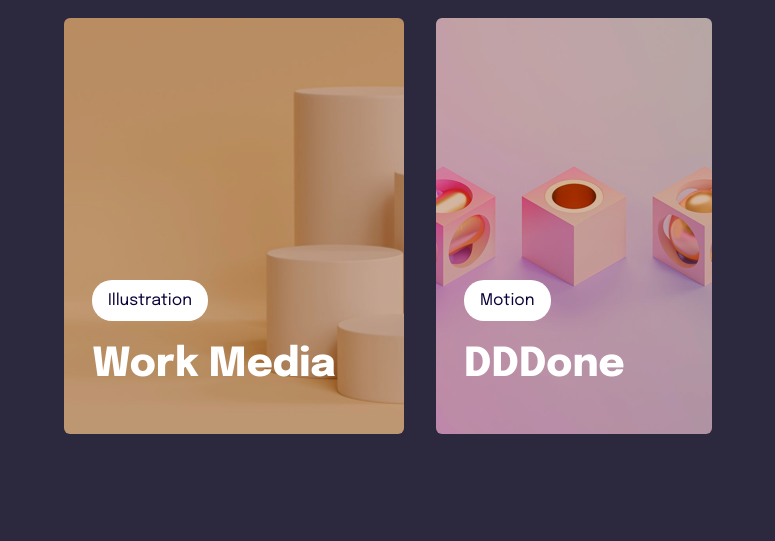
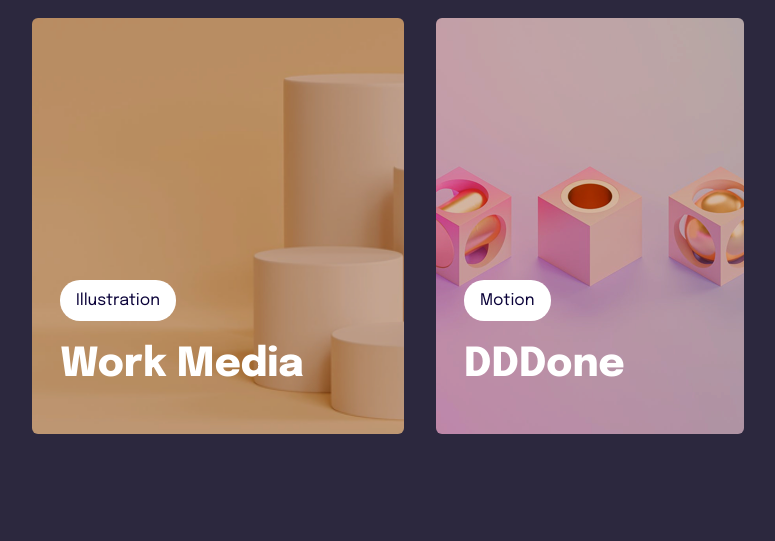
Before and after one commit to renato-albuquerque/projeto-07-explorer, a plain HTML site: page index.html in a window 1280 px wide. Shown: the part 709-1250 px from the top of the page, without its empty margins (252-1027 px from the left). Drawn offline with Linux system fonts and the light colour scheme.

Commit message:
updated .page

```diff
--- a/style.css
+++ b/style.css
@@ -28,7 +28,7 @@ body {
 }
 
 .page {
-    max-width: clamp(33rem, 20rem + 35vw, 117rem);
+    max-width: clamp(33rem, 20rem + 40vw, 117rem);
     margin: 0 5rem;
     margin: auto;
 }
```
